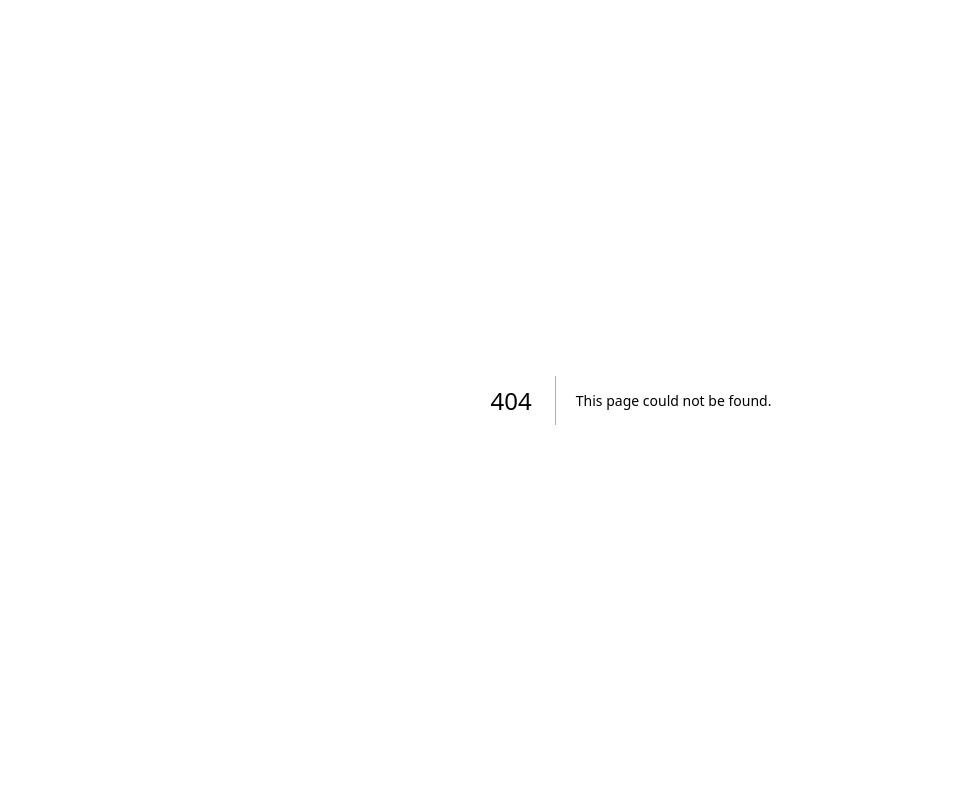
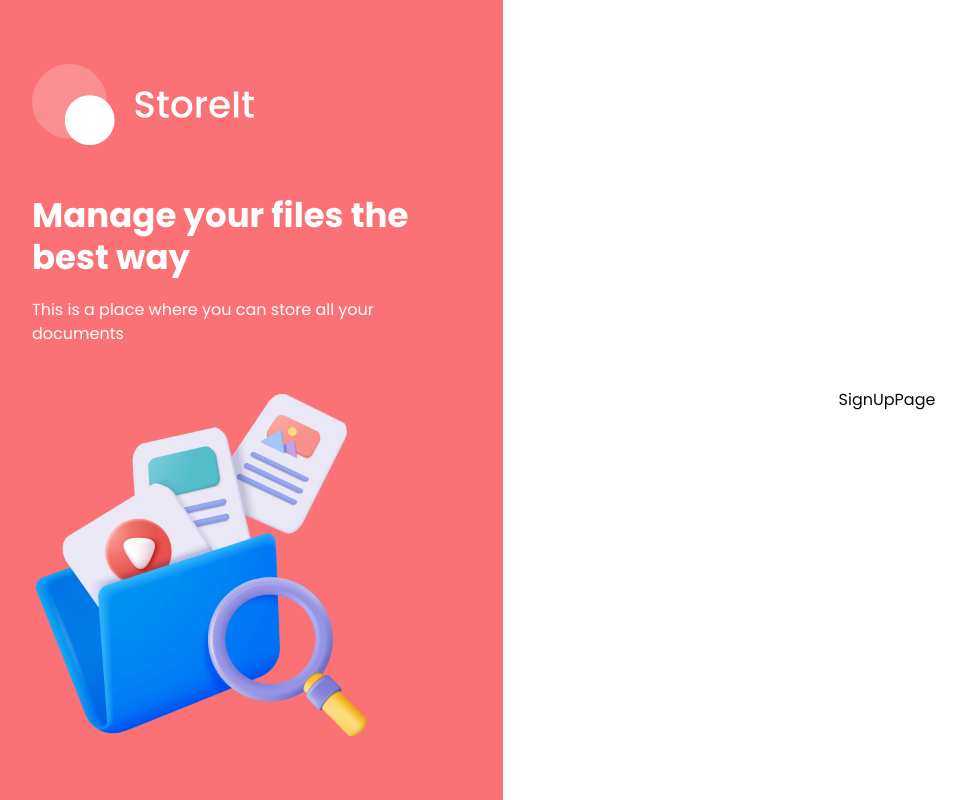
Before and after one commit to KayqueGoldner/google-drive-clone, a Next.js app: page /sign-up in a window 1280 px wide. Before the commit this address had no page. Shown: the whole page, without its empty margins (9-975 px from the left). Built offline with nearby package versions, Linux system fonts and the light colour scheme.

Commit message:
auth layout

```diff
--- /dev/null
+++ b/app/(auth)/layout.tsx
@@ -0,0 +1,49 @@
+import Image from "next/image";
+import { ReactNode } from "react";
+
+const AuthLayout = ({ children }: { children: ReactNode }) => {
+  return (
+    <div className="flex min-h-screen">
+      <section className="hidden w-1/2 items-center justify-center bg-brand p-10 lg:flex xl:w-2/5">
+        <div className="flex max-h-[800px] max-w-[430px] flex-col justify-center space-y-12">
+          <Image
+            src="/assets/icons/logo-full.svg"
+            alt="logo"
+            width={224}
+            height={82}
+            className="h-auto"
+          />
+
+          <div className="space-y-5 text-white">
+            <h1 className="h1">Manage your files the best way</h1>
+            <p className="body-1">
+              This is a place where you can store all your documents
+            </p>
+          </div>
+          <Image
+            src="/assets/images/files.png"
+            alt="files"
+            width={342}
+            height={342}
+            className="transition-all hover:rotate-2 hover:scale-105"
+          />
+        </div>
+      </section>
+
+      <section className="flex flex-1 flex-col items-center bg-white p-4 py-10 lg:justify-center lg:p-10 lg:py-0">
+        <div className="mb-16 lg:hidden">
+          <Image
+            src="/assets/icons/logo-full-brand.svg"
+            alt="logo"
+            width={224}
+            height={82}
+            className="h-auto w-[200px] lg:w-[250px]"
+          />
+        </div>
+        {children}
+      </section>
+    </div>
+  );
+};
+
+export default AuthLayout;
--- /dev/null
+++ b/app/(auth)/sign-in/page.tsx
@@ -0,0 +1,5 @@
+const SingInPage = () => {
+  return <div>SingInPage</div>;
+};
+
+export default SingInPage;
--- /dev/null
+++ b/app/(auth)/sign-up/page.tsx
@@ -0,0 +1,5 @@
+const SignUpPage = () => {
+  return <div>SignUpPage</div>;
+};
+
+export default SignUpPage;
```
